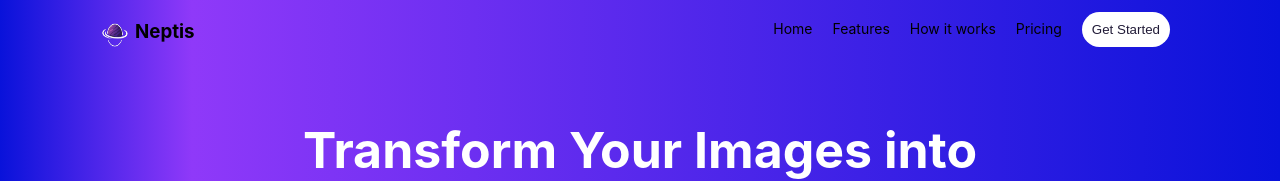
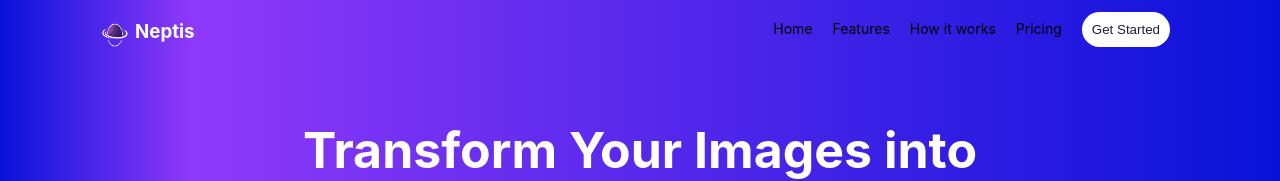
Before and after one commit to Bentike/Neptis, a React (Create React App) app: page / in a window 1280 px wide. Shown: the top 181 px of the page. Built offline with nearby package versions, Linux system fonts and the light colour scheme.

Commit message:
changed Neptis text color to white

```diff
--- a/src/Styles/logo.css
+++ b/src/Styles/logo.css
@@ -7,3 +7,7 @@
     height: 30px;
     margin-right: 5px;
 }
+
+.logo h3{
+    color: #fff;
+}
```
